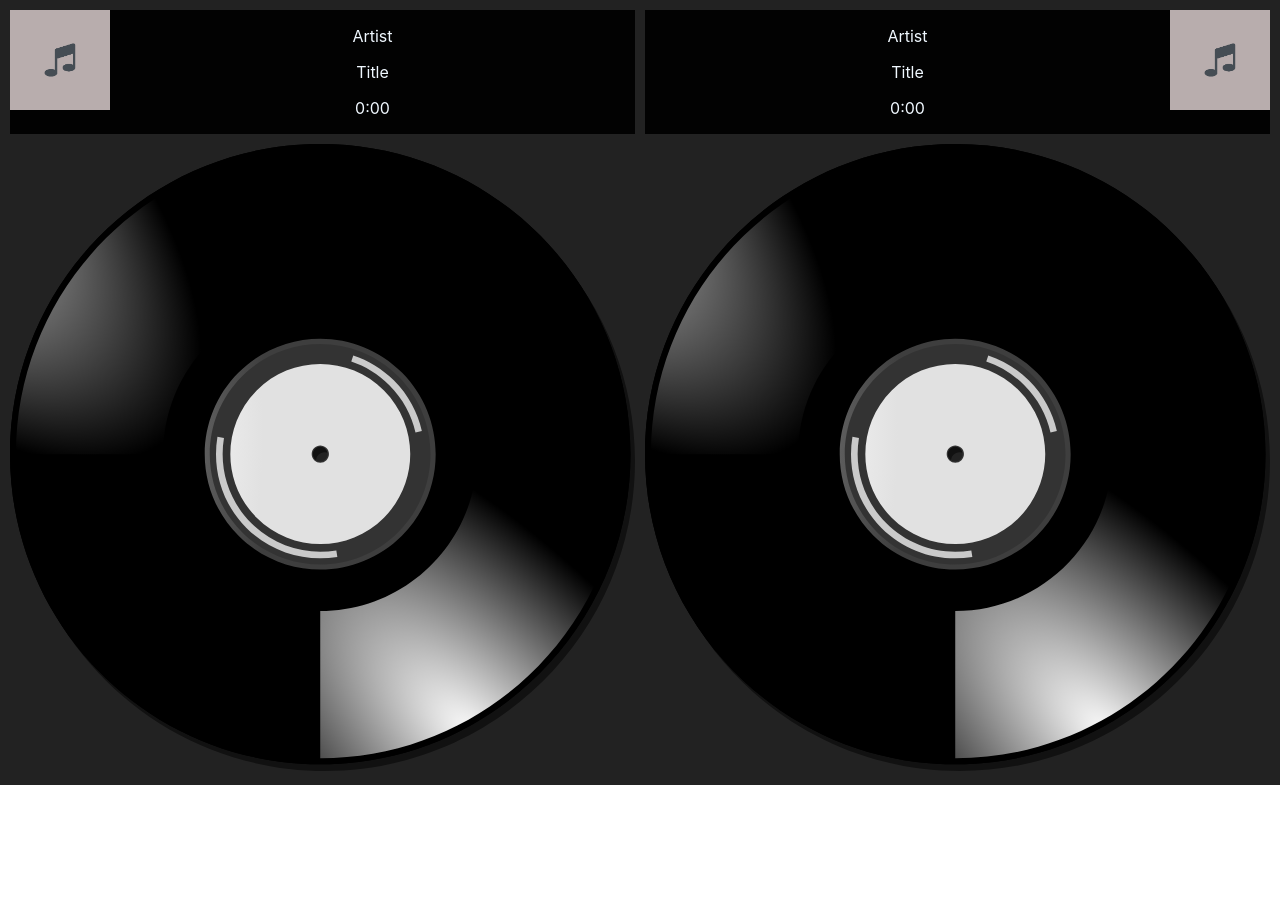
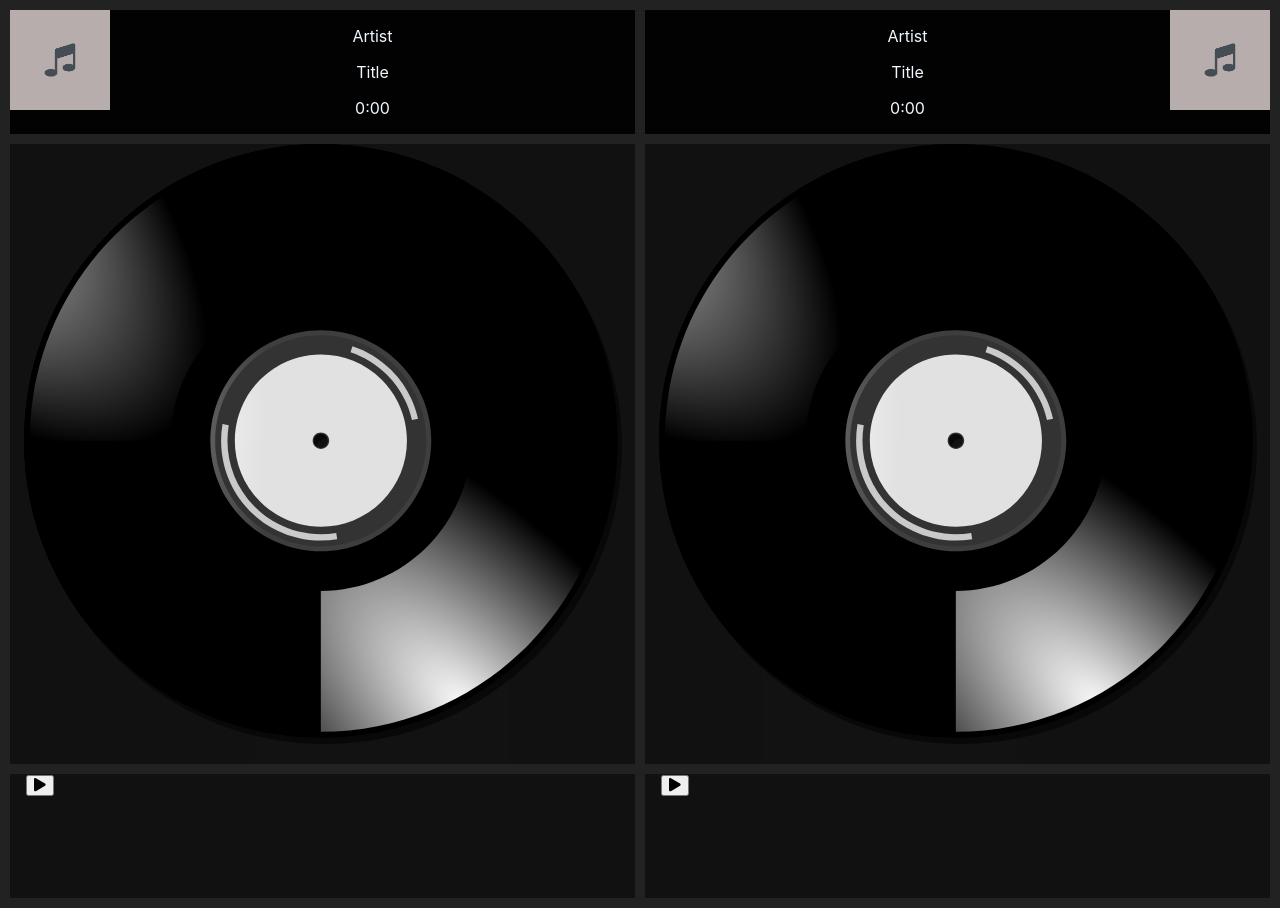
Before and after one commit to monick/dj-mix, a React (Create React App) app: page / in a window 1280 px wide. Before the commit the page ends 800 px from the top, so only its background shows below. Built offline with nearby package versions, Linux system fonts and the light colour scheme.

Commit message:
include font awesome icons, add bottom component with play buttons

```diff
--- a/package.json
+++ b/package.json
@@ -3,6 +3,9 @@
   "version": "0.1.0",
   "private": true,
   "dependencies": {
+    "@fortawesome/fontawesome-svg-core": "^1.2.15",
+    "@fortawesome/free-solid-svg-icons": "^5.7.2",
+    "@fortawesome/react-fontawesome": "^0.1.4",
     "jsmediatags": "^3.8.1",
     "react": "^16.8.3",
     "react-dom": "^16.8.3",
@@ -27,6 +30,7 @@
     "not op_mini all"
   ],
   "devDependencies": {
+    "@fortawesome/fontawesome-free": "^5.7.2",
     "redux-logger": "^3.0.6"
   }
 }
--- a/src/App.css
+++ b/src/App.css
@@ -29,7 +29,9 @@
   padding: 10px;
   grid-template-areas:
     'leftTrack rightTrack'
-    'leftDeck rightDeck';
+    'leftDeck rightDeck'
+    'leftBottom rightBottom';
+  grid-template-rows: 1fr 5fr 1fr;
   grid-gap: 10px;
   align-items: stretch;
   padding: 10px;
--- a/src/App.js
+++ b/src/App.js
@@ -4,6 +4,11 @@ import { connect } from 'react-redux';
 import { simpleAction } from './actions/simpleAction';
 import TrackComponent from './TrackComponent';
 import { DeckComponent } from './DeckComponent';
+import { BottomComponent } from './BottomComponent';
+import { library } from '@fortawesome/fontawesome-svg-core';
+import { faPlay } from '@fortawesome/free-solid-svg-icons';
+
+library.add(faPlay);
 
 const mapStateToProps = state => ({
   ...state
@@ -32,6 +37,8 @@ class App extends Component {
           right/>
         <DeckComponent left/>
         <DeckComponent right/>
+        <BottomComponent left/>
+        <BottomComponent right/>
       </div>
     );
   }
--- /dev/null
+++ b/src/BottomComponent.css
@@ -0,0 +1,17 @@
+.bottom {
+    background: #0202027d;
+    max-height: 100%;
+}
+
+.bottom--left {
+    grid-area: leftBottom;
+}
+
+.bottom.bottom--right {
+    grid-area: rightBottom;
+}
+
+.play-btn {
+    width: 60px;
+    height: 60px;
+}
--- /dev/null
+++ b/src/BottomComponent.js
@@ -0,0 +1,21 @@
+import React from 'react';
+import { FontAwesomeIcon } from '@fortawesome/react-fontawesome';
+import './BottomComponent.css';
+
+export class BottomComponent extends React.Component {
+    render() {
+        const alignmentClassName = this.props.left
+            ? 'bottom--left'
+            : 'bottom--right';
+
+        return (
+            <div className={`bottom ${alignmentClassName}`}>
+                <div className='play-btn'>
+                    <button>
+                        <FontAwesomeIcon icon='play' />
+                    </button>
+                </div>
+            </div>
+        )
+    }
+};
--- a/src/DeckComponent.css
+++ b/src/DeckComponent.css
@@ -1,6 +1,5 @@
 .deck {
-    background: #020202;
-    display: flex;
+    background: #0202027d;
 }
 
 .deck--left {
@@ -8,10 +7,21 @@
 }
 
 .deck__image {
-    width: 700px;
-    height: 700px;
+    width: 600px;
+    height: 600px;
+    animation: deck-spin infinite 5s linear;
+    pointer-events: none;
 }
 
 .deck.deck--right {
     grid-area: rightDeck;
 }
+
+@keyframes deck-spin {
+    from {
+      transform: rotate(0deg);
+    }
+    to {
+      transform: rotate(360deg);
+    }
+}
--- a/src/DeckComponent.js
+++ b/src/DeckComponent.js
@@ -1,5 +1,6 @@
 import React from 'react';
 import vinyl from './vinyl.svg';
+import './DeckComponent.css';
 
 export class DeckComponent extends React.Component {
     render() {
```
Also changed, not shown: 1 other file (tests, documents, lock files or other folders).
